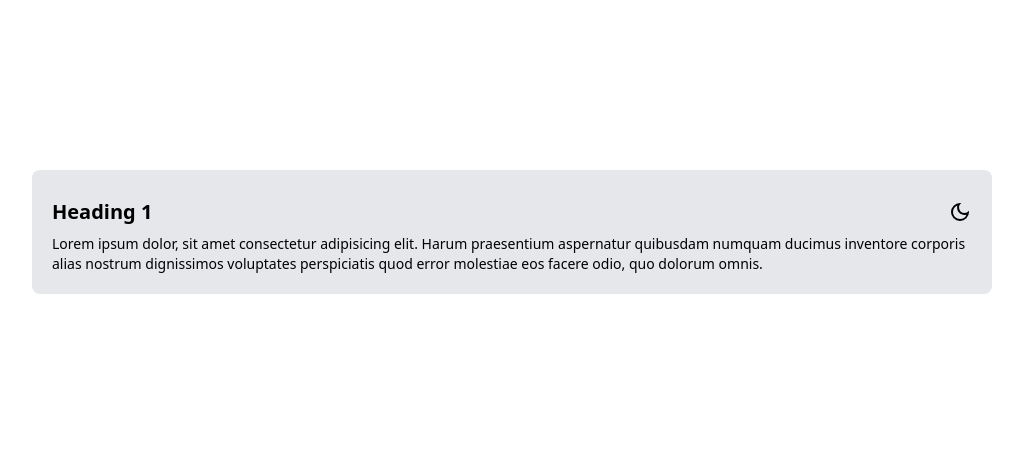
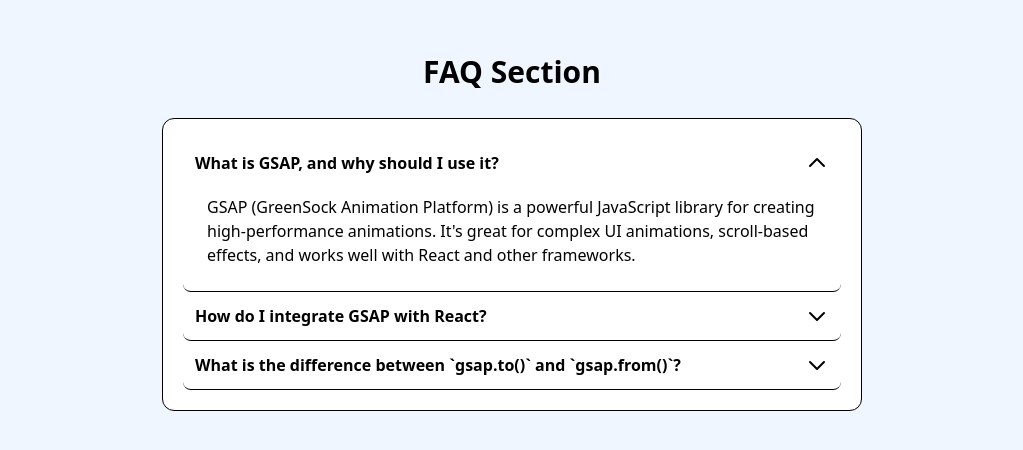
Before and after one commit to MOTANAFI/tailwindcssv4, a React (Vite) app: page / in a window 1280 px wide. Shown: the part 168-618 px from the top of the page, without its empty margins (128-1151 px from the left). Built offline with nearby package versions, Linux system fonts and the light colour scheme.

Commit message:
accordion

```diff
--- a/src/App.tsx
+++ b/src/App.tsx
@@ -2,7 +2,10 @@
 // import Nav from './Nav'
 // import SlidingMenu from './SlidingMenu'
 // import VerticleMenu from './VerticleMenu'
-import DarkMode from './DarkMode'
+// import DarkMode from './DarkMode'
+import Accordion from "./components/accordion"
+
+
 
 function App() {
 
@@ -12,7 +15,8 @@ function App() {
      {/* <Nav /> */}
      {/* <SlidingMenu /> */}
      {/* <VerticleMenu /> */}
-     <DarkMode />
+     {/* <DarkMode /> */}
+     <Accordion />
     </>
   )
 }
--- /dev/null
+++ b/src/components/Accordion.tsx
@@ -0,0 +1,79 @@
+import { useState } from "react";
+
+const accordionData = [
+  {
+    question: "What is GSAP, and why should I use it?",
+    answer:
+      "GSAP (GreenSock Animation Platform) is a powerful JavaScript library for creating high-performance animations. It's great for complex UI animations, scroll-based effects, and works well with React and other frameworks.",
+  },
+  {
+    question: "How do I integrate GSAP with React?",
+    answer:
+      "You can use the `useEffect` hook to trigger GSAP animations when a component mounts. Use `gsap.to()` or `gsap.from()` to target refs or elements inside the component.",
+  },
+  {
+    question: "What is the difference between `gsap.to()` and `gsap.from()`?",
+    answer:
+      "`gsap.to()` animates properties from their current value to the target value, while `gsap.from()` animates from a given starting value to the element's current state. Use them based on whether you want to animate in or out.",
+  },
+];
+function Accordion() {
+  const [show, setShow] = useState<number | null>(0);
+  const handleShow = (index: number) => {
+    setShow((prev:number | null) => (prev === index ? null: index));
+  };
+  return (
+    <div>
+      {/* <div className="text-3xl font-bold"></div> */}
+      {/* Main component  */}
+      <div className=" flex flex-col items-center justify-center min-h-screen bg-blue-50 space-y-7">
+        <div className="text-3xl font-bold">FAQ Section</div>
+        {/* Accordion components */}
+
+        <div className="border rounded-xl bg-white p-5 w-[500px] md:w-[700px] duration-500">
+          {accordionData.map((data, i) => (
+            <div
+              onClick={() => handleShow(i)}
+              key={i}
+              className="flex flex-col p-3 hover:bg-zinc-100 rounded-lg border-b cursor-pointer"
+            >
+              <div className="flex items-center justify-between group">
+                <h3 className="font-bold">{data.question}</h3>
+                <div className="group-hover:bg-gray-500 group-hover:rounded-full">
+                  <svg
+                    className={`w-6 h-6 text-gray-800 dark:text-white transition-transform duration-300 ${show === i ? "scale-y-[-1]" : "scale-y-100"}`}
+                    aria-hidden="true"
+                    xmlns="http://www.w3.org/2000/svg"
+                    width="24"
+                    height="24"
+                    fill="none"
+                    viewBox="0 0 24 24"
+                  >
+                    <path
+                      stroke="#000"
+                      stroke-linecap="round"
+                      stroke-linejoin="round"
+                      stroke-width="2"
+                      d="m19 9-7 7-7-7"
+                    />
+                  </svg>
+                </div>
+              </div>
+              <div
+                className={`p-3 rounded-b-lg mt-2 ${show === i ? "block" : "hidden"}`}
+              >
+                {data.answer}
+              </div>
+            </div>
+          ))}
+          {/* Question 1 */}
+
+          {/* Question 2 */}
+          {/* Question 3 */}
+        </div>
+      </div>
+    </div>
+  );
+}
+
+export default Accordion;
```
